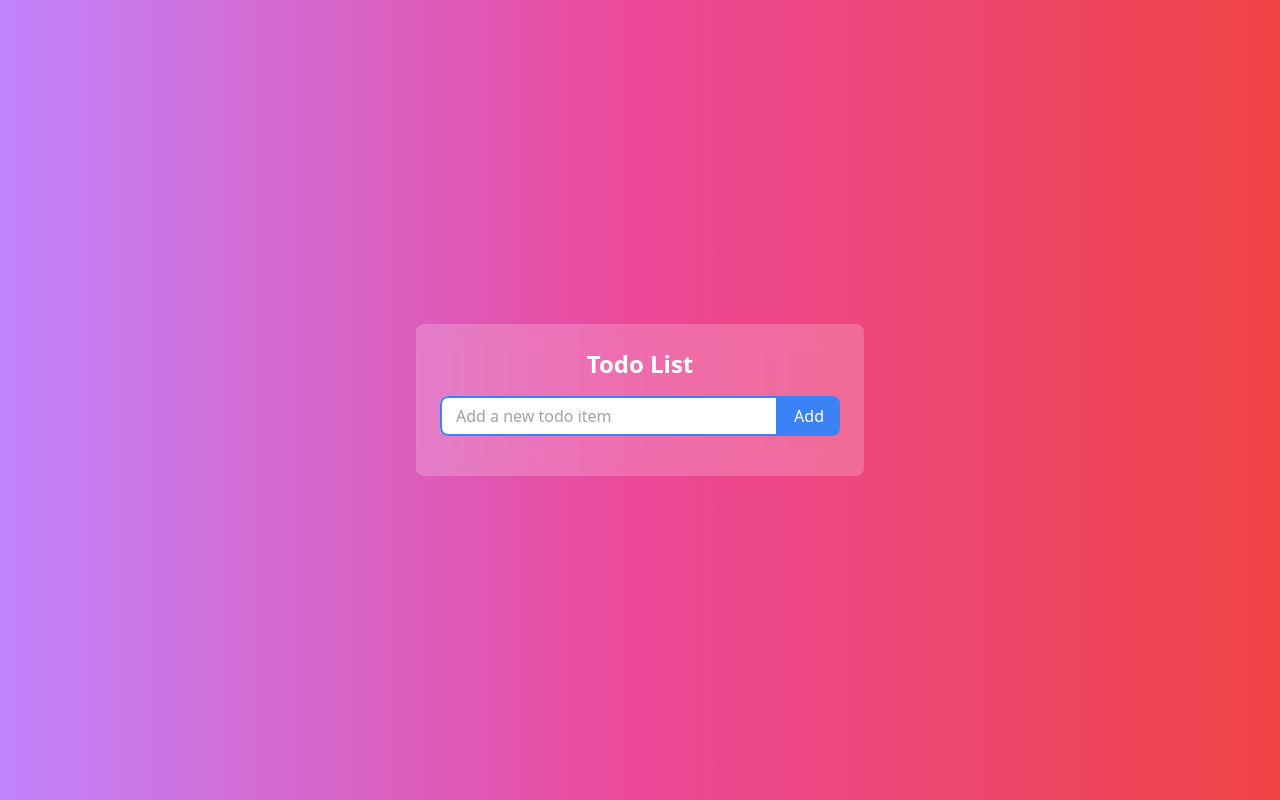
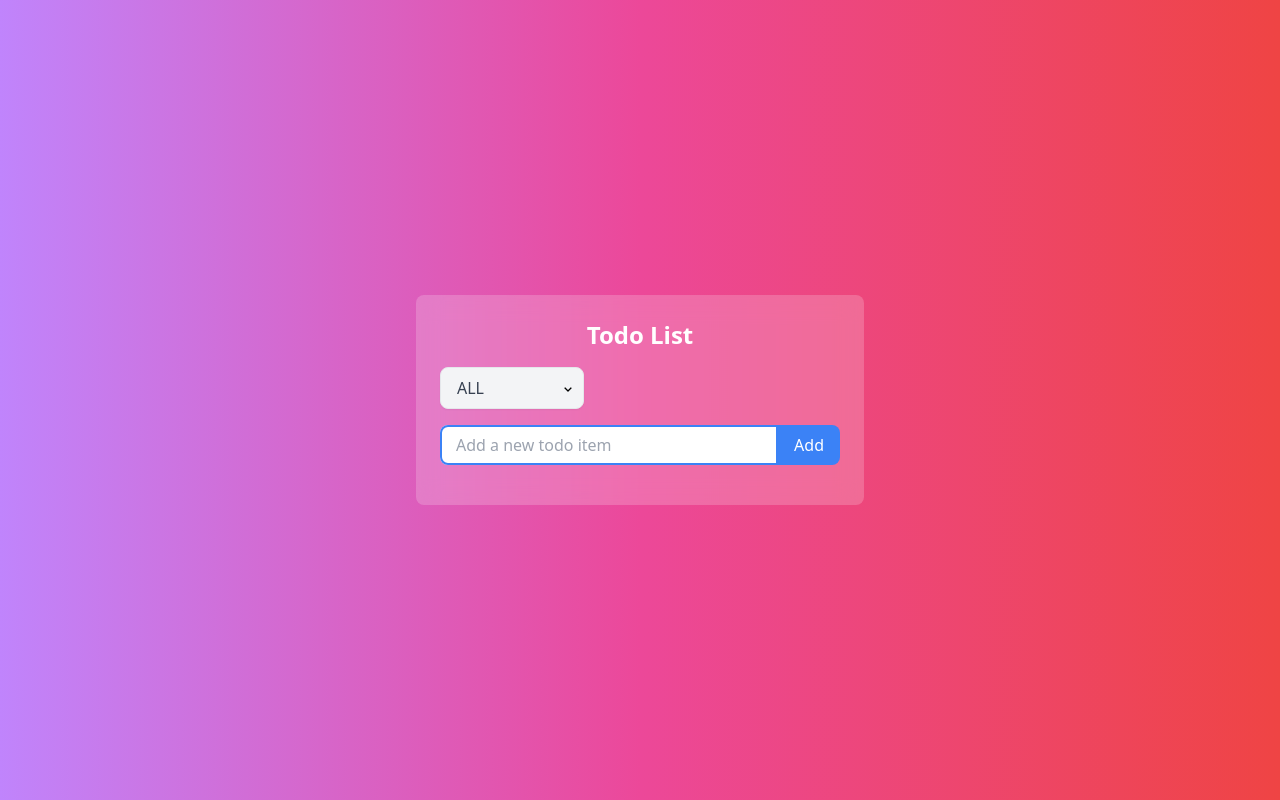
Before and after one commit to 1970Mr/first-todo-app-vue, a Vue app: page / in a window 1280 px wide. Built offline with nearby package versions, Linux system fonts and the light colour scheme.

Commit message:
Add filter for todo

```diff
--- /dev/null
+++ b/src/components/Home/FilterTodo.vue
@@ -0,0 +1,29 @@
+<template>
+  <div class="relative inline-block">
+    <select
+        class="block appearance-none bg-gray-100 border border-gray-200 text-gray-700 py-2 px-4 mb-4 pr-8 rounded-lg shadow-sm focus:outline-none focus:bg-white focus:border-gray-500"
+        @change="filterTodo($event.target.value)"
+    >
+      <option
+          v-for="(filterOption, index) in filterOptions"
+          :key="index"
+          :value="filterOption"
+      >{{ filterOption.toUpperCase() }}
+      </option>
+    </select>
+    <div class="absolute right-0 top-3.5 flex items-center px-2 pointer-events-none">
+      <i class="bx bx-chevron-down"></i>
+    </div>
+  </div>
+</template>
+
+<script setup>
+import {defineEmits} from 'vue'
+
+const emit = defineEmits(['todoList'])
+const filterOptions = ['all', 'active', 'completed']
+
+function filterTodo(filter) {
+  emit('onFilter', filter)
+}
+</script>
--- a/src/components/Home/TodoList.vue
+++ b/src/components/Home/TodoList.vue
@@ -3,17 +3,20 @@
       class="max-w-md w-full p-6 bg-white bg-opacity-20 backdrop-blur-md rounded-lg"
   >
     <h1 class="text-2xl font-bold mb-4 text-center text-white">Todo List</h1>
+
+    <FilterTodo @on-filter="doFilter" />
+
     <AddTodo @add-todo="addTodo"/>
 
     <!-- Todo list -->
     <div class="space-y-4">
       <!-- Single todo item -->
       <div
-          v-for="(todoItem, index) in todoList"
+          v-for="(todoItem, index) in filteredTodo()"
           :key="index"
           :id="todoItem.id"
           ref="itemRefs"
-          @dblclick="todoItem.success = !todoItem.success"
+          @dblclick="todoItem.completed = !todoItem.completed"
       >
         <div class="flex items-center justify-between" v-if="todoItem.inEdit">
           <input
@@ -37,7 +40,7 @@
         <div class="flex items-center justify-between bg-white bg-opacity-50 rounded-lg px-4 py-2" v-if="!todoItem.inEdit">
           <span
               class="flex-1 text-gray-800 break-all select-none"
-              :class="todoItem.success ? 'line-through' : ''"
+              :class="todoItem.completed ? 'line-through' : ''"
           >
             <span @dblclick.stop="onEdit(todoItem)">{{ todoItem.text }}</span>
           </span>
@@ -55,14 +58,14 @@
             >
               <i class="bx bx-trash"></i>
             </button>
-            <!-- Success/Unsuccess button -->
+            <!-- completed/Uncompleted button -->
             <button
                 class="text-green-500 hover:text-green-700"
-                title="Success"
-                @click="todoItem.success = !todoItem.success"
+                title="completed"
+                @click="todoItem.completed = !todoItem.completed"
             >
-              <i class="bx bx-check success-icon" v-if="!todoItem.success"></i>
-              <i class="bx bx-check-double success-icon" v-if="todoItem.success"></i>
+              <i class="bx bx-check completed-icon" v-if="!todoItem.completed"></i>
+              <i class="bx bx-check-double completed-icon" v-if="todoItem.completed"></i>
             </button>
           </div>
         </div>
@@ -81,11 +84,13 @@
 <script setup>
 import AddTodo from "@/components/Home/AddTodo.vue"
 import ConfirmModal from "@/components/ConfirmModal.vue"
+import FilterTodo from "@/components/Home/FilterTodo.vue"
 import {ref} from "vue"
 
 const todoList = ref([])
 const itemRefs = ref(null)
 const selectedTodoItem = ref(null)
+const filterOption = ref('all')
 
 function addTodo(data) {
   todoList.value.unshift(data)
@@ -120,10 +125,23 @@ function onCancel(todoItem) {
   todoItem.inEdit = false
   todoItem.text = todoItem.fomerText
 }
+
+function doFilter(filter) {
+  filterOption.value = filter
+}
+
+function filteredTodo() {
+  if (filterOption.value === 'all')
+    return todoList.value
+  if (filterOption.value === 'active')
+    return todoList.value.filter(item => !item.completed)
+  if (filterOption.value === 'completed')
+    return todoList.value.filter(item => item.completed)
+}
 </script>
 
 <style scoped>
-.success-icon {
+.completed-icon {
   margin-right: -0.5rem;
 }
 </style>
```
